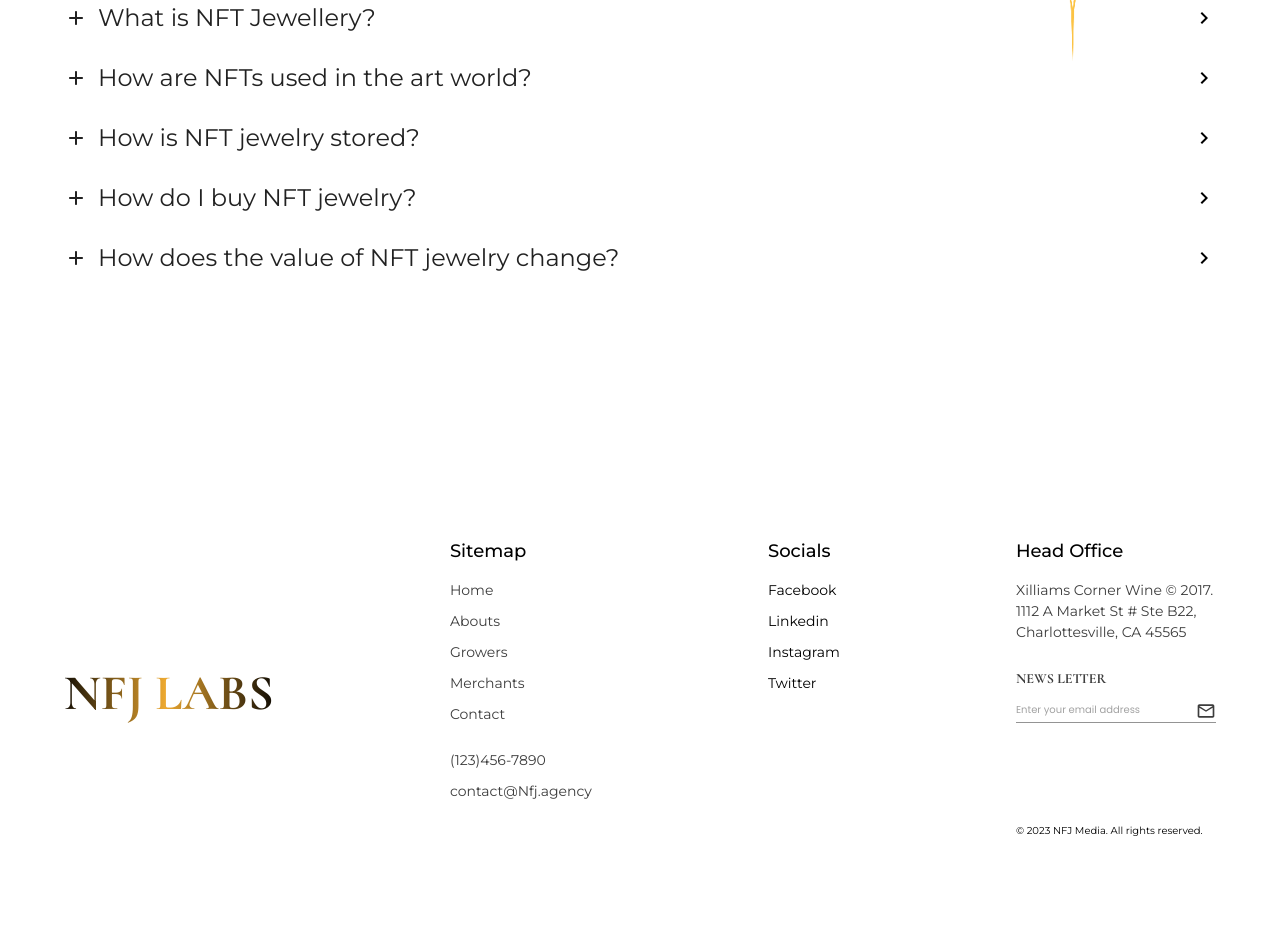
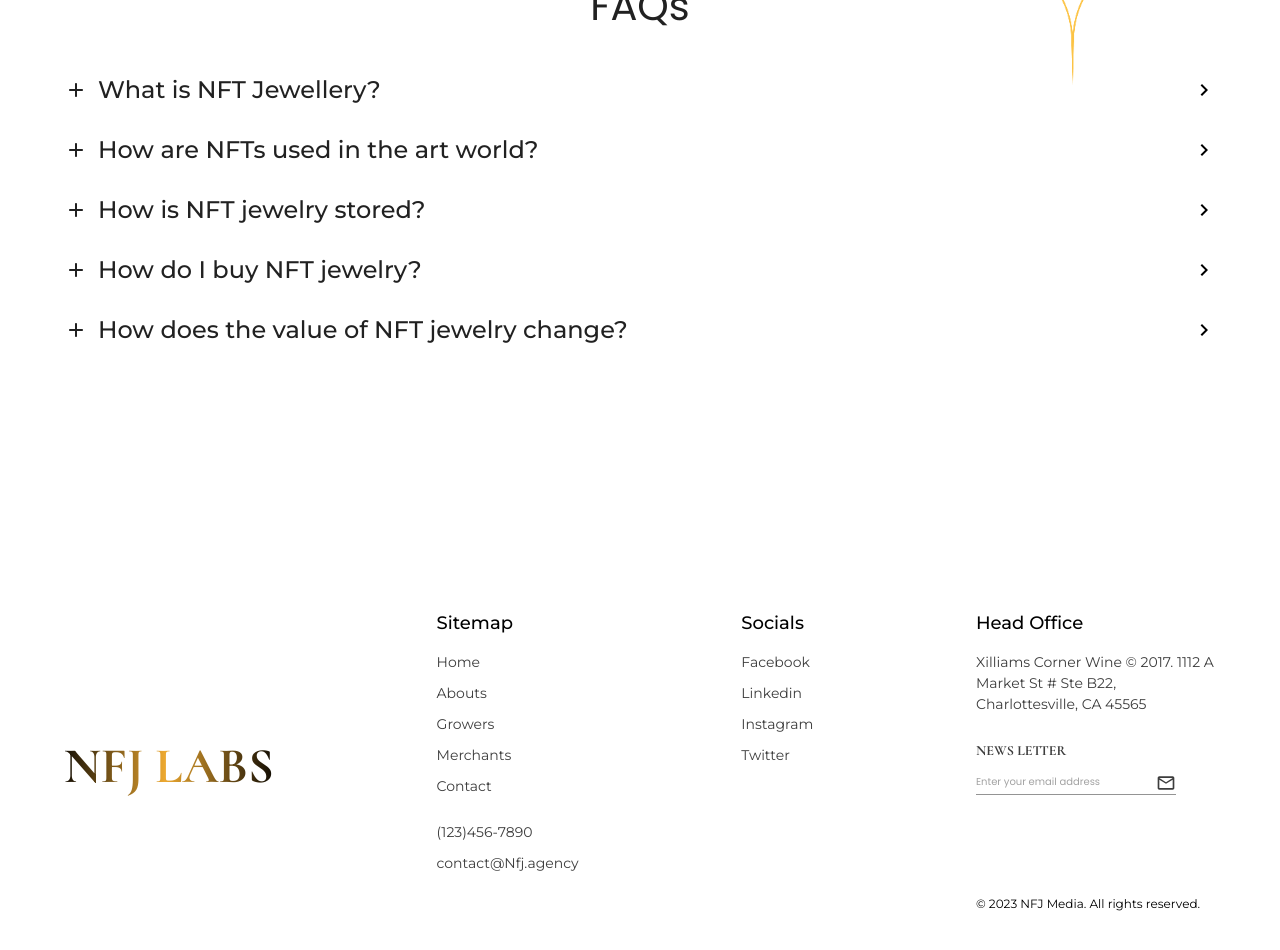
Before and after one commit to ArtisticJewellers/nfjlabs-website, a React (Create React App) app: page / in a window 1280 px wide. Shown: the part 4420-5370 px from the top of the page. Before the commit the page ends 5318 px from the top, so only its background shows below. Built offline with nearby package versions, Linux system fonts and the light colour scheme.

Commit message:
work on ui allignment updates

```diff
--- a/src/pages/home/collaborations/Mobile.js
+++ b/src/pages/home/collaborations/Mobile.js
@@ -14,6 +14,7 @@ const Mobile = ({ collaborators }) => {
             backgroundPosition: "center",
             backgroundSize: "cover",
             borderRadius: "10px",
+            paddingY:2
           }}
         >
           <Box
--- a/src/pages/home/collaborations/index.js
+++ b/src/pages/home/collaborations/index.js
@@ -20,7 +20,7 @@ const Collaborations = () => {
             sx={{
               fontWeight: 700,
               fontSize: { xs: "25px", sm: "35px", md: "48px" },
-              marginY: { xs: "10px", sm: "20px", md: "20px" },
+              marginY: { xs: "50px", sm: "20px", md: "20px" },
             }}
           >
             Collaborations
--- a/src/pages/home/faq/AccordionContent.js
+++ b/src/pages/home/faq/AccordionContent.js
@@ -17,7 +17,7 @@ const AccordionContent = ({ summary, children }) => {
 
           <Typography
             sx={{
-              fontWeight: 400,
+              fontWeight: 500,
               fontFamily: "Montserrat",
               fontSize: { xs: "15px", sm: "20px", md: "24px" },
             }}
--- a/src/pages/home/faq/index.js
+++ b/src/pages/home/faq/index.js
@@ -41,11 +41,12 @@ const FAQ = () => {
             backgroundRepeat: "no-repeat",
             backgroundPosition: "top right",
             backgroundSize: "25%",
-            paddingY:{xs:"50px", sm:"100px", md:"150px"}
+            paddingY:{xs:"10px", sm:"100px", md:"150px"},
+            marginTop:3
           }}
         >
           <Centered>
-            <Typography sx={{ fontSize: "40px" }}>FAQs</Typography>
+            <Typography sx={{ fontSize: {xs:"30px",sm:"35px", md:"40px"}, marginY:3}}>FAQs</Typography>
           </Centered>
           {faqs.map((faq) => (
             <AccordionContent summary={faq.question}>
--- a/src/pages/home/features/Explore.js
+++ b/src/pages/home/features/Explore.js
@@ -1,7 +1,6 @@
 import { Box, Button, Typography } from "@mui/material";
 import React from "react";
-import backgroundImage from "../../../assets/homePage/features/backgroundTexture.png";
-import { Height } from "@mui/icons-material";
+import Centered from "../../../components/common/Centered";
 import ExploreBtn from "./ExploreBtn";
 
 const Explore = () => {
@@ -20,10 +19,11 @@ const Explore = () => {
         },
       }}
     >
+      {/* <Centered> */}
       <Typography
         sx={{
           fontWeight: 700,
-          fontSize:  {
+          fontSize: {
             xs: "30px",
             sm: "35px",
             md: "40px",
@@ -38,14 +38,21 @@ const Explore = () => {
             sm: "center",
             md: "left",
           },
+          paddingX: {
+            xs: "5%",
+            sm: "0%",
+            md: "0%",
+          },
         }}
       >
         Why jewellery should have been NFT
       </Typography>
+      {/* </Centered> */}
+
       <Typography
         sx={{
           fontWeight: 400,
-          fontSize:  {
+          fontSize: {
             xs: "15px",
             sm: "20px",
             md: "20px",
@@ -61,6 +68,11 @@ const Explore = () => {
             sm: "center",
             md: "left",
           },
+          paddingX: {
+            xs: "5%",
+            sm: "0%",
+            md: "0%",
+          }
         }}
       >
         Lorem ipsum dolor sit amet, consectetur adipiscing elit, sed do eiusmod
--- a/src/pages/home/features/NFJFeatures.js
+++ b/src/pages/home/features/NFJFeatures.js
@@ -64,7 +64,7 @@ const NFJFeatures = () => {
                 sx={{
                   fontWeight: 500,
                   fontSize: {
-                    xs: "15px",
+                    xs: "17px",
                     sm: "22px",
                     md: "28px",
                   },
--- a/src/pages/home/footer/Office.js
+++ b/src/pages/home/footer/Office.js
@@ -5,13 +5,14 @@ import EmailOutlined from "@mui/icons-material/EmailOutlined";
 
 const Office = () => {
   return (
-    <div>
+    <Box>
       <Text type1 text="Head Office" />
       <Text
         type2
         text="Xilliams Corner Wine © 2017. 1112 A Market St # Ste B22, Charlottesville, CA 45565"
       />
       <Box marginTop="25px" />
+      <Box sx={{ display: { xs: "none", sm: "block", md: "block" } }}>
         <Text type5 text="NEWS LETTER" />
         <TextField
           variant="standard"
@@ -31,10 +32,10 @@ const Office = () => {
             width: { xs: "100px", sm: "200px", md: "200px" },
           }}
         />
+      </Box>
         <Box marginTop="100px" />
-
       <Text type4 text="© 2023 NFJ Media. All rights reserved. " />
-    </div>
+    </Box>
   );
 };
 
--- a/src/pages/home/footer/Sitemap.js
+++ b/src/pages/home/footer/Sitemap.js
@@ -11,9 +11,11 @@ const Sitemap = () => {
       <Text type2 text="Growers" />
       <Text type2 text="Merchants" />
       <Text type2 text="Contact" />
-      <Box marginTop="25px" />
-      <Text type2 text="(123)456-7890" />
-      <Text type2 text="contact@Nfj.agency" />
+      <Box sx={{ display: { xs: "none", sm: "block", md: "block" } }}>
+        <Box marginTop="25px" />
+        <Text type2 text="(123)456-7890" />
+        <Text type2 text="contact@Nfj.agency" />
+      </Box>
     </div>
   );
 };
--- a/src/pages/home/footer/Socials.js
+++ b/src/pages/home/footer/Socials.js
@@ -6,10 +6,10 @@ const Socials = () => {
   return (
     <div>
       <Text type1 text="Socials" />
-      <Text type3 text="Facebook" />
-      <Text type3 text="Linkedin" />
-      <Text type3 text="Instagram" />
-      <Text type3 text="Twitter" />
+      <Text type2 text="Facebook" />
+      <Text type2 text="Linkedin" />
+      <Text type2 text="Instagram" />
+      <Text type2 text="Twitter" />
     </div>
   );
 };
--- a/src/pages/home/footer/Text.js
+++ b/src/pages/home/footer/Text.js
@@ -5,18 +5,21 @@ const Text = ({ text, type1, type2, type3, type4, type5 }) => {
   return (
     <Typography
       sx={{
-        fontFamily: type5?"Cormorant":"Montserrat",
+        fontFamily: type5 ? "Cormorant" : "Montserrat",
         fontSize: type1
-          ? { xs: "10px", sm: "15px", md: "18px" }
+          ? { xs: "15px", sm: "15px", md: "18px" }
           : type2 || type3 || type5
-          ? { xs: "5px", sm: "10px", md: "14px" }
+          ? { xs: "12px", sm: "10px", md: "14px" }
           : type4
-          ? { xs: "5px", sm: "10px", md: "10px" }
+          ? { xs: "8px", sm: "10px", md: "12px" }
           : "",
         fontWeight: type1 ? 500 : 400,
         color: type2 || type5 ? "#3D3D3D" : "black",
-        mb:type1?"15px":"10px",
-        maxWidth:{ xs: "100px", sm: "200px", md: "200px" }
+        mb: type1 ? "15px" : "10px",
+        maxWidth: { xs: "150px", sm: "200px", md: "240px" },
+        "&:hover": {
+          color: "black",
+        },
       }}
     >
       {text}
--- a/src/pages/home/footer/index.js
+++ b/src/pages/home/footer/index.js
@@ -15,7 +15,10 @@ const Footer = () => {
           justifyContent: "space-between",
         }}
       >
-        <Box alignSelf="center">
+        <Box
+          alignSelf="center"
+          sx={{ display: { xs: "none", sm: "block", md: "block" } }}
+        >
           <Logo />
         </Box>
         <Sitemap />
--- a/src/pages/home/marketplace/NFJCard.js
+++ b/src/pages/home/marketplace/NFJCard.js
@@ -13,7 +13,7 @@ const NFJCard = ({ name, gif, type, value }) => {
   return (
     <Box
       sx={{
-        border: "4px solid #F4E1B6",
+        border: {xs:"2px solid #F4E1B6", sm:"4px solid #F4E1B6", md:"4px solid #F4E1B6"},
         borderRadius: "12px",
         width: { xs: "166px", sm: "200px", md: "272px" },
         height: { xs: "240px", sm: "280px", md: "357px" },
```
Lines whose indentation alone changed are shown as unchanged.
